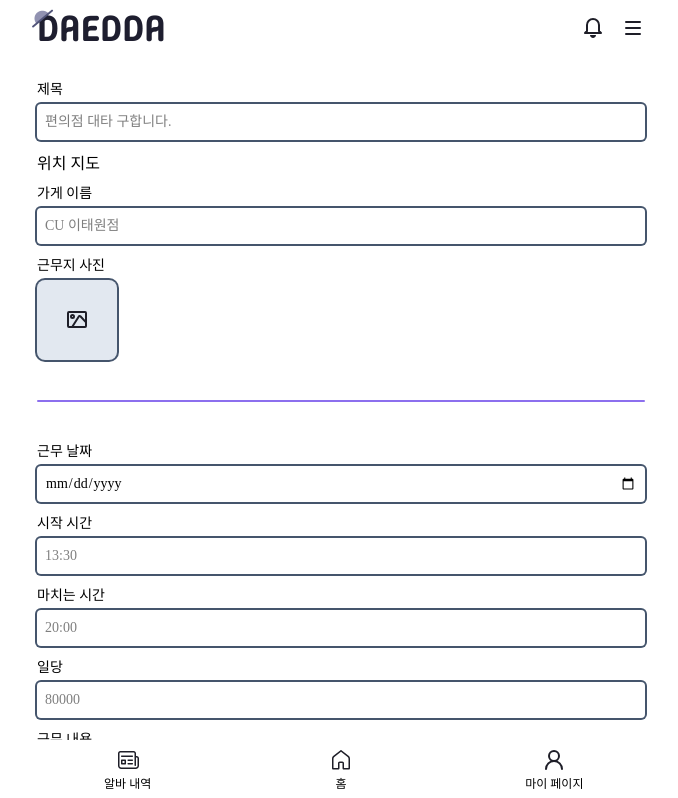
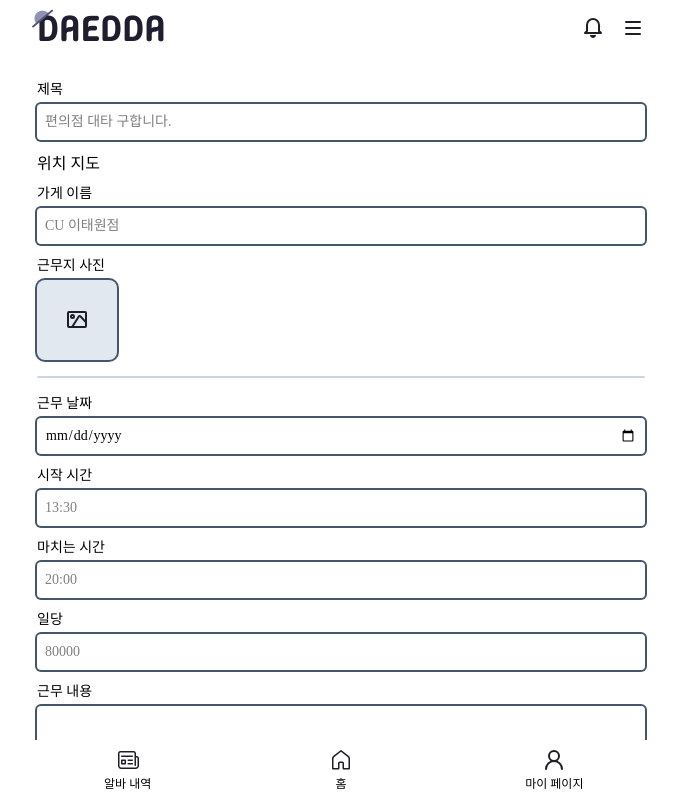
Before and after one commit to iamodh/daedda2-client, a React (Vite) app: page /app/job-posts/create in a window 1280 px wide. Shown: the top 798 px of the page, without its empty margins (299-977 px from the left). Built offline with nearby package versions, Linux system fonts and the light colour scheme; a web font is replaced by a local one.

Commit message:
공통 컴포넌트 스타일 변경

```diff
--- a/src/components/ui/button/button.tsx
+++ b/src/components/ui/button/button.tsx
@@ -14,7 +14,7 @@ const buttonVariants = cva(
       },
       size: {
         full: 'w-full',
-        sm: 'w-16',
+        sm: 'w-16 py-1',
         lg: 'w-32',
       },
     },
--- a/src/components/ui/form/dividor.tsx
+++ b/src/components/ui/form/dividor.tsx
@@ -1,3 +1,3 @@
 export const Dividor = () => {
-  return <div className="w-full my-6 h-[1.5px] bg-primary-300 rounded-lg" />;
+  return <div className="w-full h-[1.5px] bg-slate-300 rounded-lg" />;
 };
```
